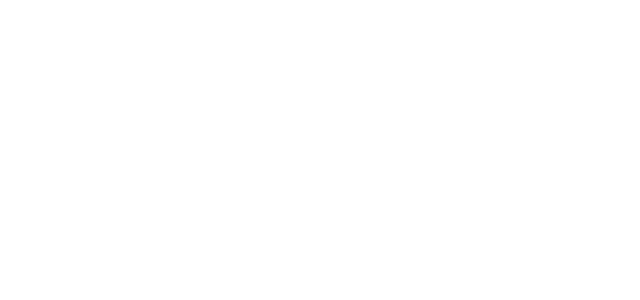
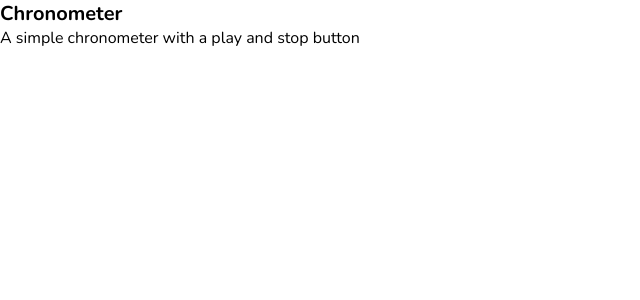
Before and after one commit to andres-linares/miniapps, a Nuxt app: page / in a window 1280 px wide. Shown: the top 300 px of the page, without its empty margins (0-640 px from the left). Built offline with nearby package versions, Linux system fonts and the light colour scheme.

Commit message:
feat: add initial grid

```diff
--- a/pages/index.vue
+++ b/pages/index.vue
@@ -1,6 +1,49 @@
 <template>
+  <div>
+    <ul>
+      <li>
+        <article>
+          <h6>Chronometer</h6>
+
+          <p>A simple chronometer with a play and stop button</p>
+        </article>
+      </li>
+    </ul>
+  </div>
 </template>
 
 <script>
 export default {}
 </script>
+
+<style scoped>
+ul {
+  display: grid;
+  grid-template-columns: repeat(auto-fit, minmax(16rem, 1fr));
+}
+
+article h6 {
+  font-size: 1.25rem;
+  font-weight: 700;
+}
+</style>
+
+<style>
+@import url("https://fonts.googleapis.com/css2?family=Nunito:wght@400;700&family=Roboto+Mono&display=swap");
+
+* {
+  margin: 0;
+  padding: 0;
+}
+
+ul,
+ol {
+  list-style: none;
+}
+
+html,
+body {
+  height: 100%;
+  font-family: 'Nunito', sans-serif;
+}
+</style>
```
